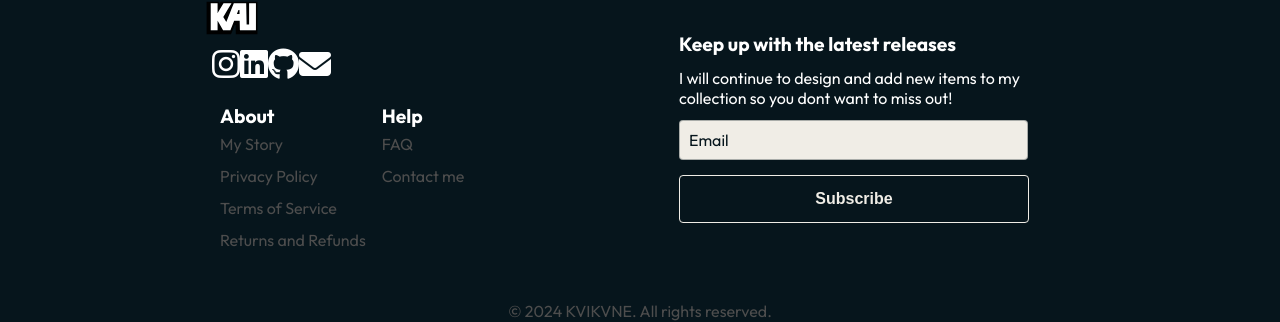
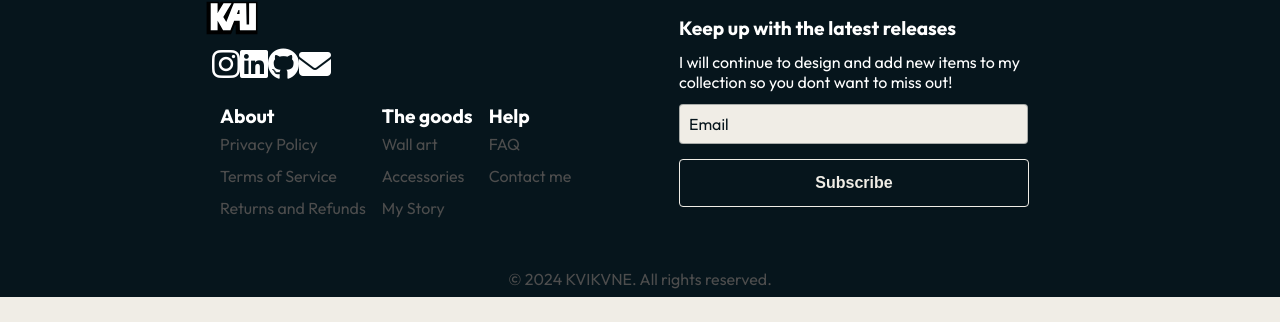
Before and after one commit to Kvikvne/photo-ecom, a React (Vite) app in the folder frontend/: page / in a window 1280 px wide. Shown: the part 2628-2950 px from the top of the page. After the commit the page ends 2925 px from the top, so only its background shows below. Built offline with nearby package versions, Linux system fonts and the light colour scheme; no server answers.

Commit message:
footer links

```diff
--- a/frontend/src/components/Home/Footer.jsx
+++ b/frontend/src/components/Home/Footer.jsx
@@ -113,9 +113,7 @@ export default function Footer() {
             <div className={styles.links}>
               <ul>
                 <h4>About</h4>
-                <li>
-                  <a href="/about">My Story</a>
-                </li>
+
                 <li>
                   <a href="/privacy-policy">Privacy Policy</a>
                 </li>
@@ -125,6 +123,19 @@ export default function Footer() {
                 <li>
                   <a href="/returns-refunds">Returns and Refunds</a>
                 </li>
+              </ul>
+              <ul>
+                <h4>The goods</h4>
+                <li>
+                  <a href="/products/Canvas">Wall art</a>
+                </li>
+                <li>
+                  <a href="/products/Accessories">Accessories</a>
+                </li>
+                <li>
+                  <a href="/about">My Story</a>
+                </li>
+
               </ul>
               <ul>
                 <h4>Help</h4>
@@ -137,6 +148,7 @@ export default function Footer() {
 
 
               </ul>
+
             </div>
           </div>
         </div>
--- a/frontend/src/components/Home/Styles/Footer2.module.css
+++ b/frontend/src/components/Home/Styles/Footer2.module.css
@@ -38,8 +38,9 @@
 .links {
   padding: 12px;
   display: flex;
-  justify-content: space-between;
-  width: max-content
+  justify-content: space-around;
+  width: max-content;
+  flex-wrap: wrap;
 }
 .links h4 {
   font-size: 1.2rem;
@@ -154,7 +155,7 @@
     }
 
     .links {
-
+      justify-content: left;
       width: 40%;
     }
     .socials {
```
